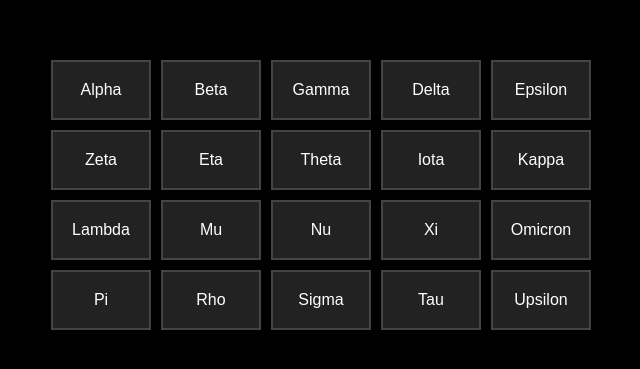
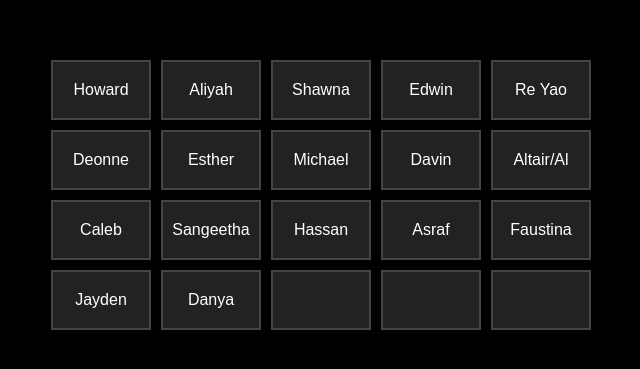
Before and after one commit to weefeez/nice-manor-4.0, a plain HTML site: page index.html in a window 1280 px wide. Shown: the part 205-574 px from the top of the page, without its empty margins (319-959 px from the left). Drawn offline with Linux system fonts and the light colour scheme.

Commit message:
Add files via upload

```diff
--- a/index.html
+++ b/index.html
@@ -41,10 +41,14 @@
   <script>
     // 4x5 array with hardcoded text1/text2 values
     const buttonTexts = [
-      [ {text1: "Alpha", text2: "One"},     {text1: "Beta", text2: "Two"},      {text1: "Gamma", text2: "Three"},   {text1: "Delta", text2: "Four"},     {text1: "Epsilon", text2: "Five"} ],
-      [ {text1: "Zeta", text2: "Six"},      {text1: "Eta", text2: "Seven"},     {text1: "Theta", text2: "Eight"},   {text1: "Iota", text2: "Nine"},      {text1: "Kappa", text2: "Ten"} ],
-      [ {text1: "Lambda", text2: "Eleven"}, {text1: "Mu", text2: "Twelve"},     {text1: "Nu", text2: "Thirteen"},   {text1: "Xi", text2: "Fourteen"},    {text1: "Omicron", text2: "Fifteen"} ],
-      [ {text1: "Pi", text2: "Sixteen"},    {text1: "Rho", text2: "Seventeen"}, {text1: "Sigma", text2: "Eighteen"},{text1: "Tau", text2: "Nineteen"},   {text1: "Upsilon", text2: "Twenty"} ]
+      [ {text1: "Howard", text2: "Agent Wazoo"},     {text1: "Aliyah", text2: "Agent Diknballs"},      {text1: "Shawna", text2: "Agent ALSKFJASDASKLDJA"},
+	  {text1: "Edwin", text2: "Agent Traitorous"},     {text1: "Re Yao", text2: "Agent Wanderer"} ],
+      [ {text1: "Deonne", text2: "Agent ew get away from me"},      {text1: "Esther", text2: "Agent Smith"},     {text1: "Michael", text2: "Agent NYS"},
+	  {text1: "Davin", text2: "Agent Sneaky McLeaky"},      {text1: "Altair/Al", text2: "Agent Teiknapiees"} ],
+      [ {text1: "Caleb", text2: "Agent P"}, {text1: "Sangeetha", text2: "Agent Bing Bong"},     {text1: "Hassan", text2: "Agent Bruno Styles"},
+	  {text1: "Asraf", text2: "Agent Tostada"},    {text1: "Faustina", text2: "Agent -"} ],
+      [ {text1: "Jayden", text2: "Agent -"},    {text1: "Danya", text2: "Agent -"},
+	  {text1: "", text2: ""},{text1: "", text2: ""},   {text1: "", text2: ""} ]
     ];
 
     const container = document.getElementById("grid-container");
```
